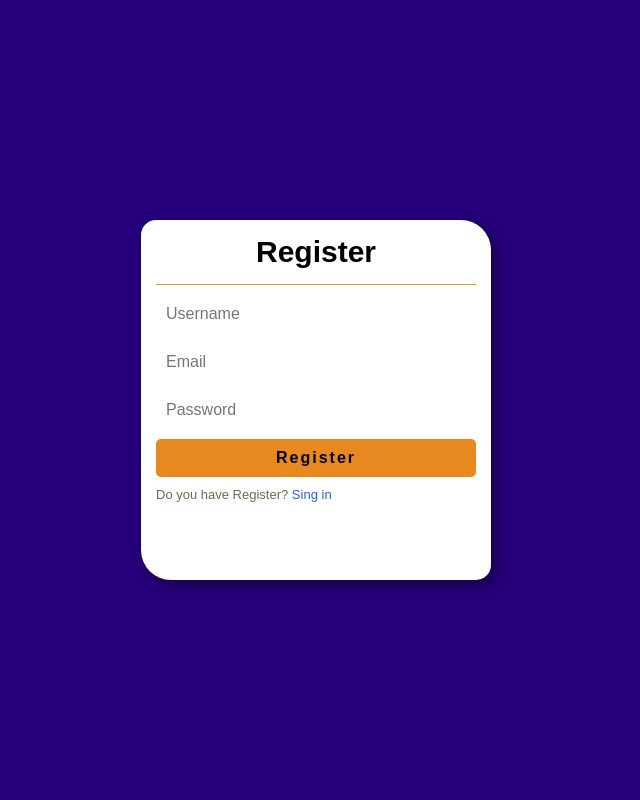
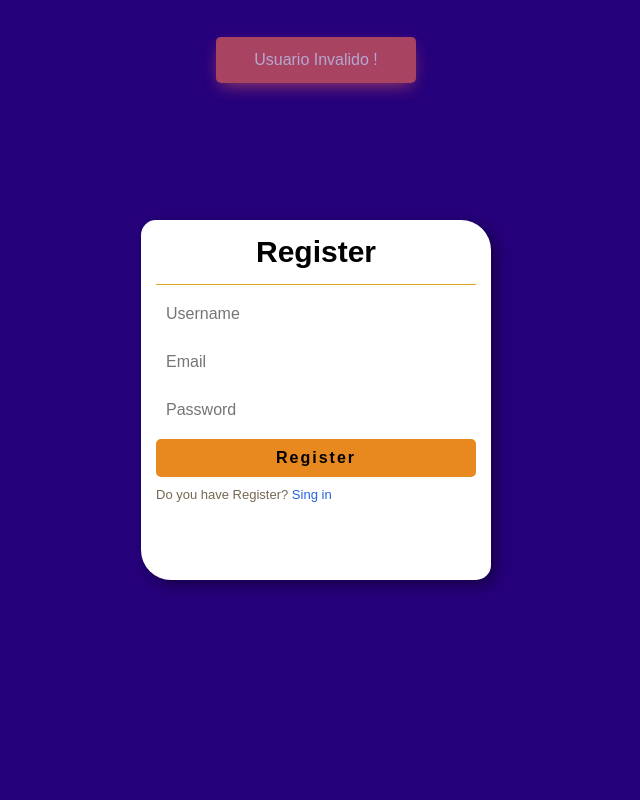
Before and after one commit to AdryanMiller/Login-Python-Flask, a Flask app: page / in a window 1280 px wide. Shown: the whole page, without its empty margins (324-964 px from the left). Run offline with Flask 3, Linux system fonts and the light colour scheme; one stand-in notice (Sample message) is shown.

Commit message:
Criacao Invalidez
Criacao de mensagem na tela de usuraio invalido com flash e css

```diff
--- a/main.py
+++ b/main.py
@@ -1,4 +1,4 @@
-from flask import Flask, render_template, redirect, request
+from flask import Flask, render_template, redirect, request, flash
 
 app = Flask('__name__')
 app.config['SECRET_KEY'] = 'IGNORE'
@@ -18,6 +18,7 @@ def login():
     if nome == 'adryan' and senha == '123':
         return render_template('home.html')
     else:
+        flash('Usuario invalido')
         return redirect('/')
 
     return redirect('/')
--- a/static/css/home.css
+++ b/static/css/home.css
@@ -8,6 +8,10 @@
 body
 {
     background-color: rgb(38, 1, 124) ;
+    display: flex;
+    justify-content: center;
+
+    height: 100vh;
 }
 
 .form-page
@@ -129,3 +133,46 @@ body
 {
     display: none;
 }
+
+
+.cookiesContent {
+    display: flex;
+    flex-direction: column;
+    align-items: center;
+    text-align: center;
+    border-radius: 20px;
+    padding: 30px 30px 70px;
+
+    }
+    p {
+      margin-bottom: 40px;
+      font-size: 18px;
+    }
+    button.accept {
+      background-color: #ed6755;
+      border: none;
+      border-radius: 5px;
+      width: 200px;
+      padding: 14px;
+      font-size: 16px;
+      color: white;
+      box-shadow: 0px 6px 18px -5px rgba(237, 103, 85, 1);
+      transform: translateY(1);
+    opacity: 1;
+
+  @media (prefers-reduced-motion: no-preference) {
+    animation: fade-in 1.9s ease-out infinite;
+    animation-composition: replace;
+
+    &:hover {
+      animation-play-state: paused;
+    }
+  }
+}
+
+@keyframes fade-in {
+    0% {
+      transform: translateY(20px);
+      opacity: 0;
+    }
+}
--- a/templates/login.html
+++ b/templates/login.html
@@ -7,6 +7,18 @@
     <title>Login</title>
 </head>
 <body>
+
+    {% set menssagem = get_flashed_messages() %}
+    {% if menssagem %}
+
+    <div class="container">
+        <div class="cookiesContent" id="cookiesPopup">
+          <button class="accept">Usuario Invalido !</button>
+        </div>
+      </div>
+    {% endif %}
+
+
     <div class="form-page">
 
         <form action="/login" class="page-register" method="post">
```
